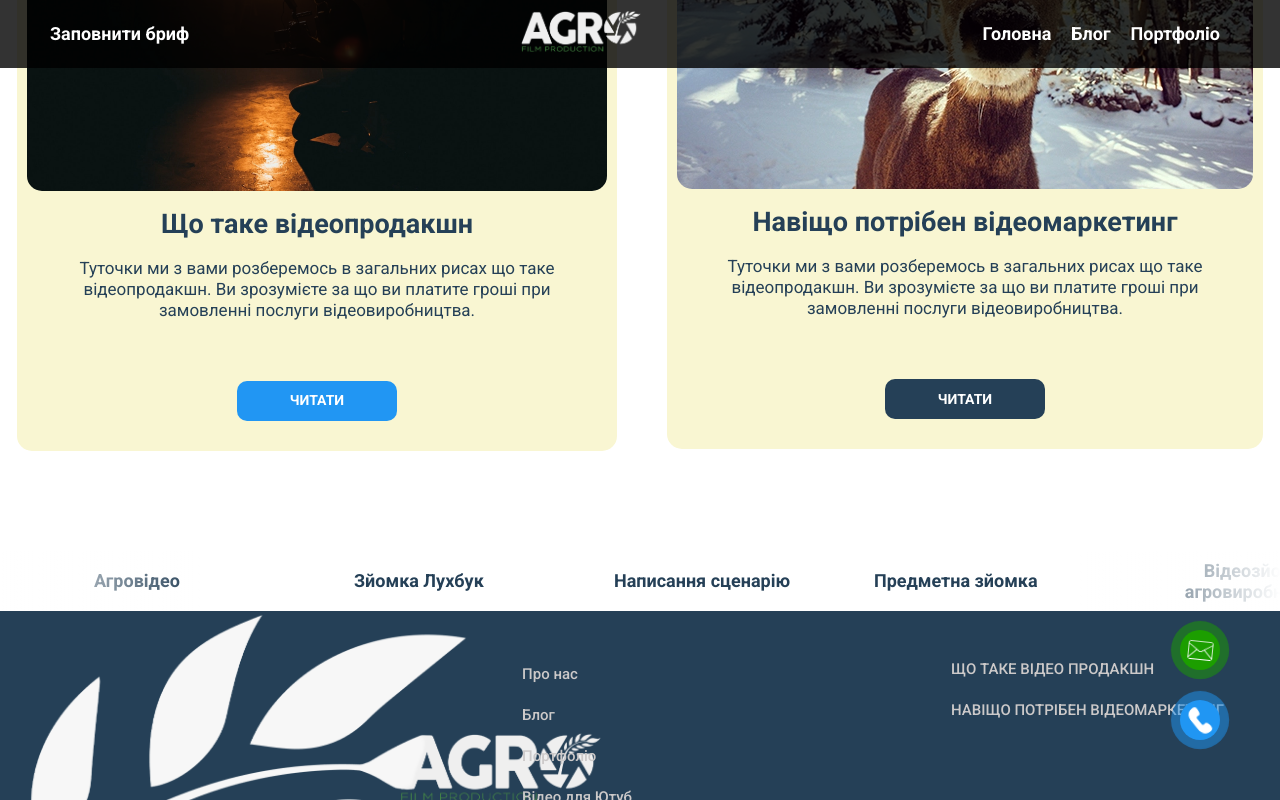
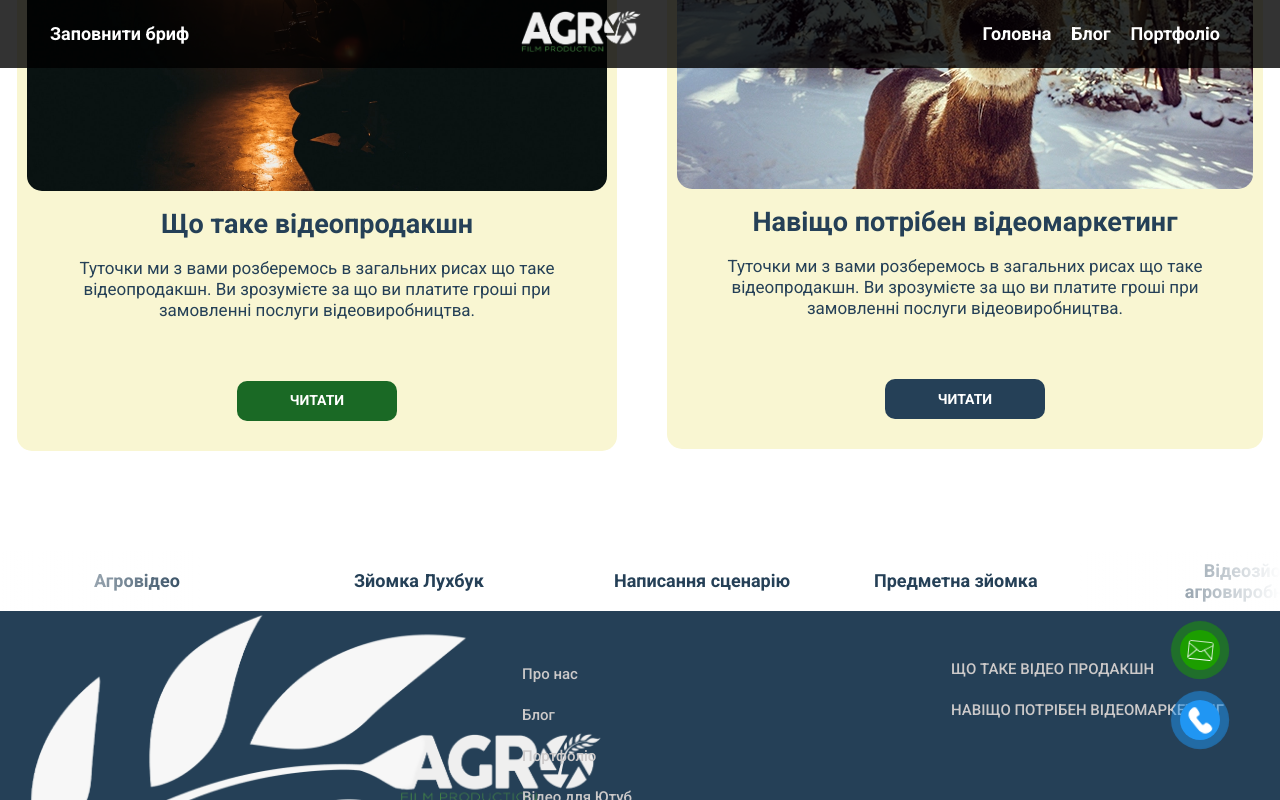
Before and after one commit to agrofilming/agrofilming-next, a Next.js app: page /blog in a window 1280 px wide. In both pictures the pointer is over the button 317 px from the left and 1351 px from the top of the page. Shown: the part 951-1751 px from the top of the page. Built offline with nearby package versions, Linux system fonts and the light colour scheme.

Commit message:
blog page

```diff
--- a/src/components/Button/index.module.scss
+++ b/src/components/Button/index.module.scss
@@ -28,7 +28,7 @@
   }
 
   &:hover {
-    background-color: v.$color-blue;
+    background-color: v.$color-dark-green;
   }
 }
 
```
